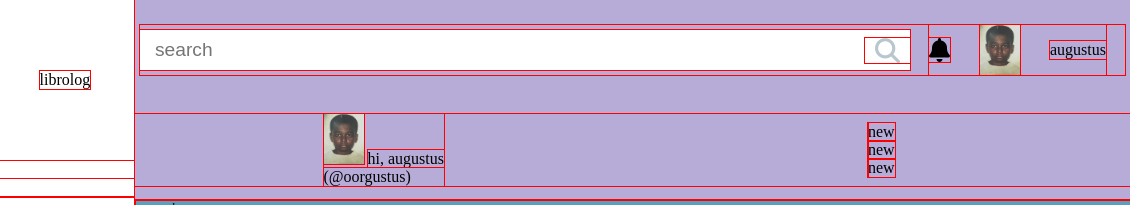
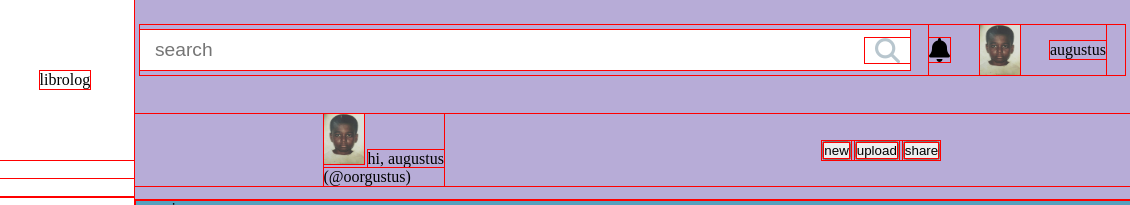
Before and after one commit to kojokwakye/admin-dashboard, a plain HTML site: page index.html in a window 1280 px wide. Shown: the top 205 px of the page, 150-1280 px from the left. Drawn offline with Linux system fonts and the light colour scheme.

Commit message:
change li to buttons

```diff
--- a/index.html
+++ b/index.html
@@ -62,11 +62,11 @@
               <p>(@oorgustus)</p>
             </div>
             <div class="buttons">
-              <ul class="button-section">
-                <li><a href="#"></a>new</li>
-                <li><a href="#"></a>new</li>
-                <li><a href="#"></a>new</li>
-              </ul>
+              <div class="button-section">
+                <button><a href="#">new</a></button>
+                <button><a href="#">upload</a></button>
+                <button><a href="#">share</a></button>
+              </div>
             </div>
           </div>
         </div>
```
